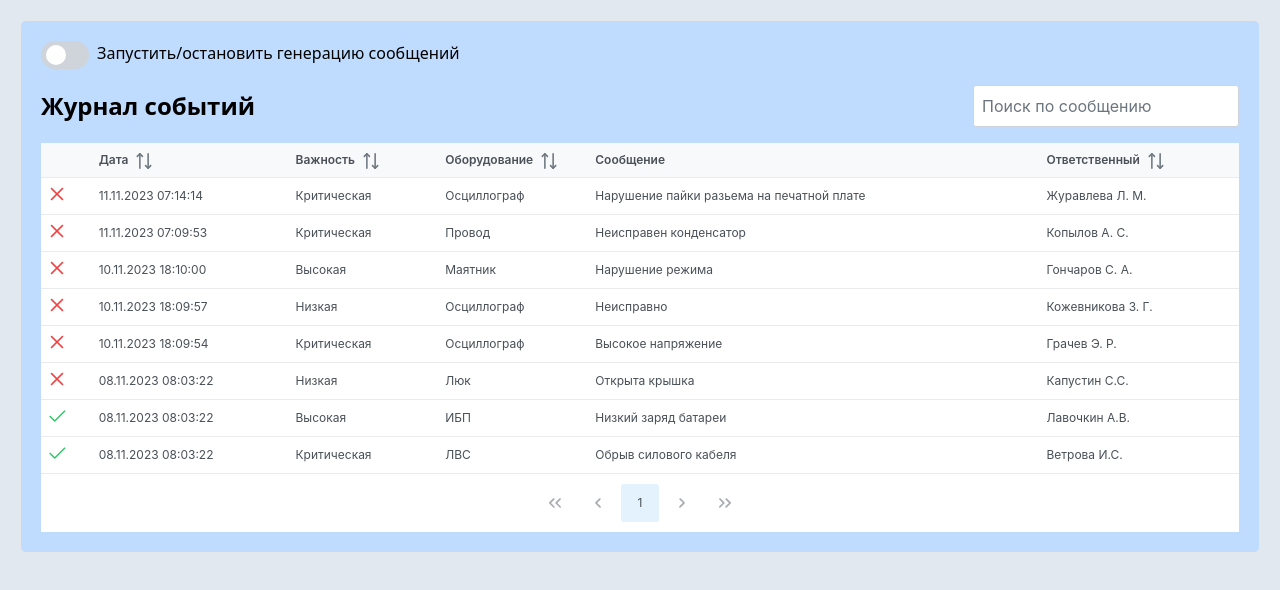
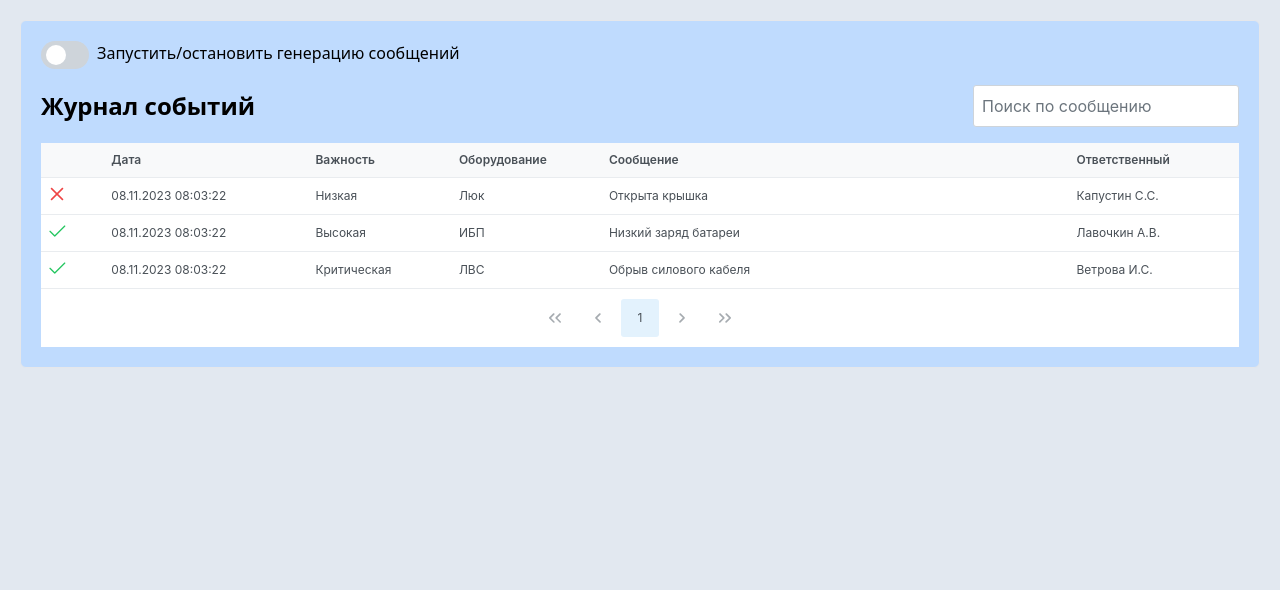
Before and after one commit to VakiTaki/geotehno, a React (Create React App) app: page / in a window 1280 px wide. Shown: the top 590 px of the page. Built offline with nearby package versions, Linux system fonts and the light colour scheme; data requests are answered from the project's data file.

Commit message:
fix bugs

```diff
--- a/data/db.json
+++ b/data/db.json
@@ -26,51 +26,6 @@
       "message": "Открыта крышка",
       "responsible": "Капустин С.С.",
       "completed": false
-    },
-    {
-      "id": 1699639794616,
-      "date": 1699639794616,
-      "importance": "Критическая",
-      "equipment": "Осциллограф",
-      "message": "Высокое напряжение",
-      "responsible": "Грачев Э. Р.",
-      "completed": false
-    },
-    {
-      "id": 1699639797597,
-      "date": 1699639797597,
-      "importance": "Низкая",
-      "equipment": "Осциллограф",
-      "message": "Неисправно",
-      "responsible": "Кожевникова З. Г.",
-      "completed": false
-    },
-    {
-      "id": 1699639800602,
-      "date": 1699639800602,
-      "importance": "Высокая",
-      "equipment": "Маятник",
-      "message": "Нарушение режима",
-      "responsible": "Гончаров С. А.",
-      "completed": false
-    },
-    {
-      "id": 1699686593916,
-      "date": 1699686593916,
-      "importance": "Критическая",
-      "equipment": "Провод",
-      "message": "Неисправен конденсатор",
-      "responsible": "Копылов А. С.",
-      "completed": false
-    },
-    {
-      "id": 1699686854315,
-      "date": 1699686854315,
-      "importance": "Критическая",
-      "equipment": "Осциллограф",
-      "message": "Нарушение пайки разьема на печатной плате",
-      "responsible": "Журавлева Л. М.",
-      "completed": false
     }
   ]
 }
--- a/src/components/table.tsx
+++ b/src/components/table.tsx
@@ -130,11 +130,9 @@ function Table() {
           <DataTable
             size={"small"}
             value={crop}
-            sortMode="multiple"
             selectionMode="single"
             selection={selectedRow!}
             onSelectionChange={(e) => {
-              changeStatus(e.value);
               setSelectedRow(null);
             }}
             dataKey="id"
@@ -152,20 +150,19 @@ function Table() {
                   )}
                 </span>
               )}
+              style={{ minWidth: "40px" }}
             ></Column>
             <Column
               field="date"
-              sortable
               header="Дата"
               style={{ minWidth: "130px" }}
               body={(rowData) => (
                 <span className="">{formatDate(rowData.date)}</span>
               )}
             ></Column>
-            <Column field="importance" sortable header="Важность"></Column>
+            <Column field="importance" header="Важность"></Column>
             <Column
               field="equipment"
-              sortable
               header="Оборудование"
               style={{ width: "150px" }}
             ></Column>
@@ -174,11 +171,7 @@ function Table() {
               header="Сообщение"
               style={{ minWidth: "300px" }}
             ></Column>
-            <Column
-              field="responsible"
-              sortable
-              header="Ответственный"
-            ></Column>
+            <Column field="responsible" header="Ответственный"></Column>
           </DataTable>
           <div className=" rounded-none">
             <Paginator
```
Also changed, not shown: 1 other file (tests, documents, lock files or other folders).
